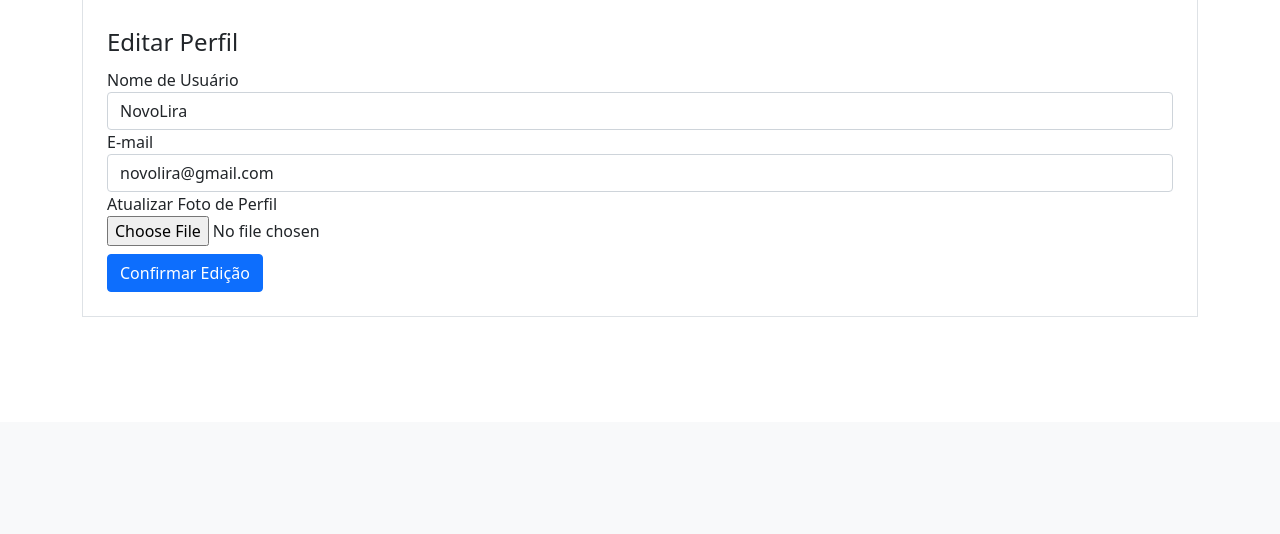
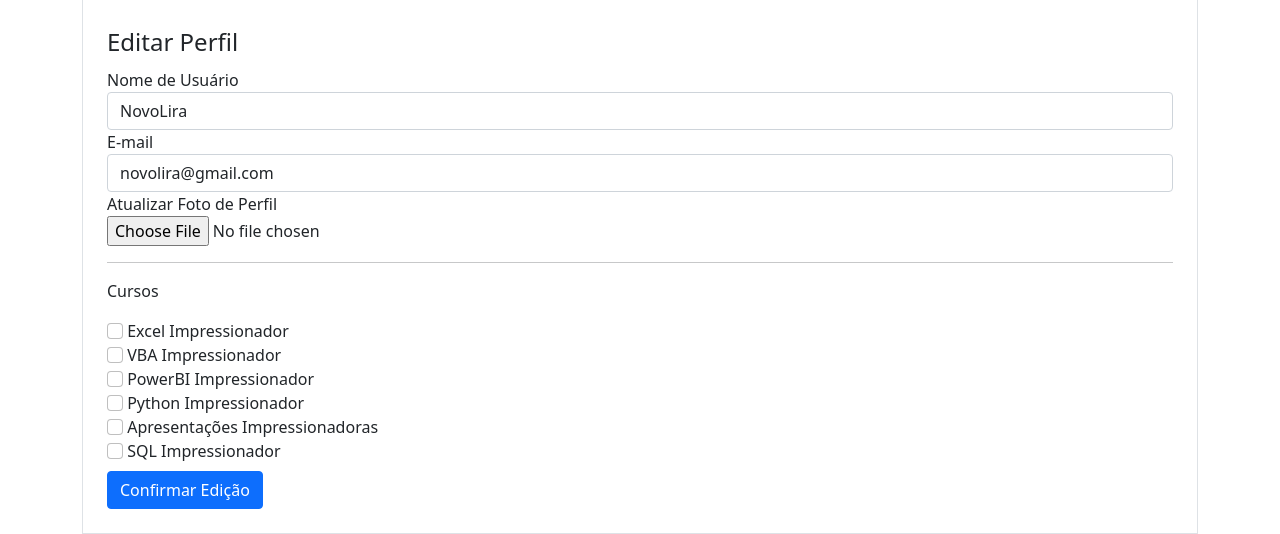
Before and after one commit to delvecchio1000/SiteComunidade, a Flask app: page /perfil/editar in a window 1280 px wide. Shown: the part 378-912 px from the top of the page. Before the commit the page ends 695 px from the top, so only its background shows below. Run offline with Flask 2, Linux system fonts and the light colour scheme; a user stored in the database is signed in; some libraries are stand-ins or nearby versions.

Commit message:
Adicionando Cursos no Form do perfil

```diff
--- a/comunidadeimpressionadora/forms.py
+++ b/comunidadeimpressionadora/forms.py
@@ -27,6 +27,12 @@ class FormEditarPerfil(FlaskForm):
     username = StringField('Nome de Usuário', validators=[DataRequired()])
     email = StringField('E-mail', validators=[DataRequired(), Email()])
     foto_perfil = FileField('Atualizar Foto de Perfil', validators=[FileAllowed(['jpg', 'png'], message='Faça upload de arquivos jpg ou png')])
+    curso_excel = BooleanField('Excel Impressionador')
+    curso_vba = BooleanField('VBA Impressionador')
+    curso_powerbi = BooleanField('PowerBI Impressionador')
+    curso_python = BooleanField('Python Impressionador')
+    curso_ppt = BooleanField('Apresentações Impressionadoras')
+    curso_sql = BooleanField('SQL Impressionador')
     botao_submit_editarperfil = SubmitField('Confirmar Edição')
 
     def validate_email(self, email):
--- a/comunidadeimpressionadora/templates/editarperfil.html
+++ b/comunidadeimpressionadora/templates/editarperfil.html
@@ -46,6 +46,18 @@
                                     {% endfor %}
                                 {% endif %}
                             </div>
+                            <hr>
+                            <p>Cursos</p>
+
+                            {% for campo in form %}
+                                {% if 'curso_' in campo.name %}
+                                    <div class="form-group">
+                                        {{ campo(class="form-check-input") }}
+                                        {{ campo.label(class="form-check-label") }}
+                                    </div>
+                                {% endif %}
+                            {% endfor %}
+
 
                         </fieldset>
                         {{ form.botao_submit_editarperfil(class="btn btn-primary mt-2") }}
```
